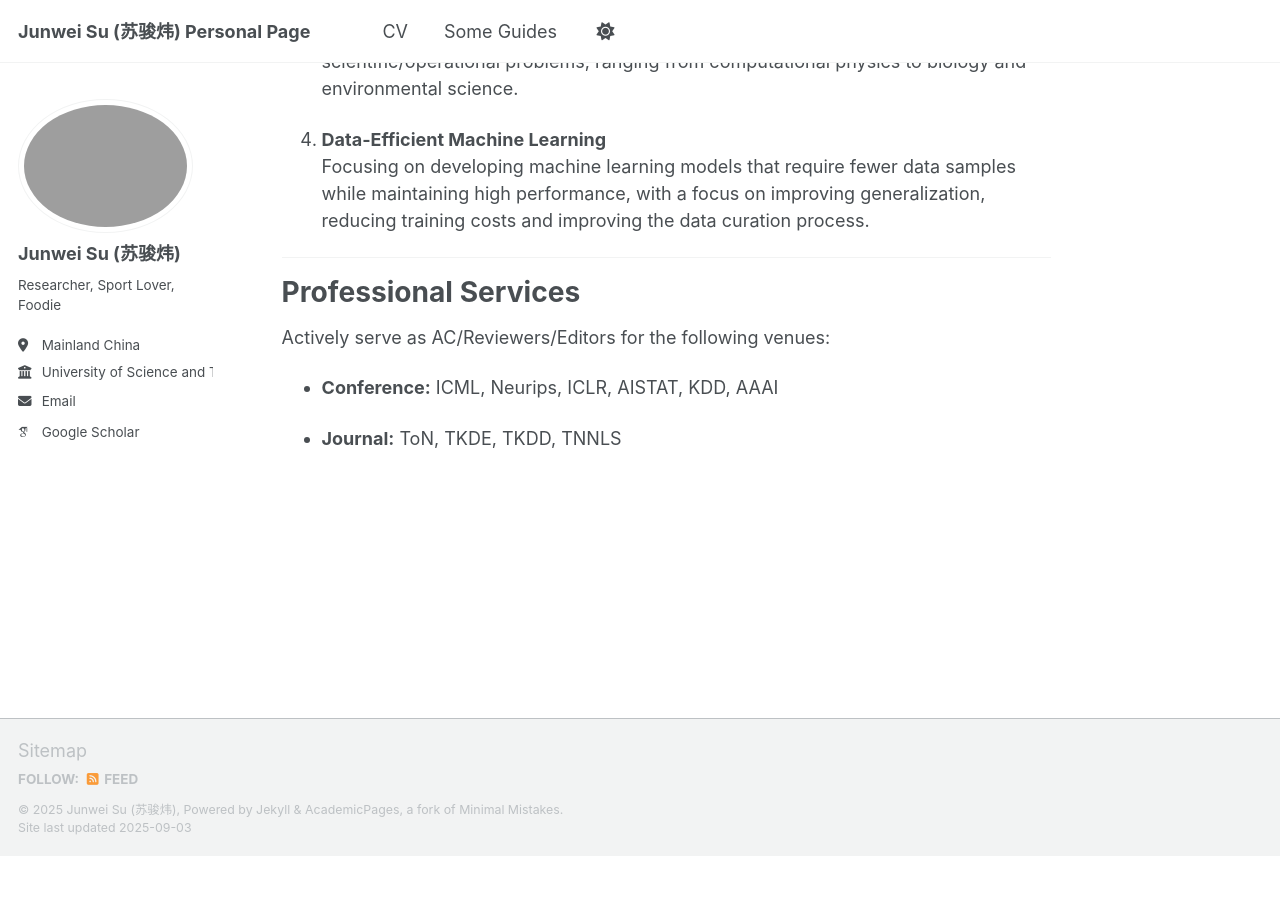
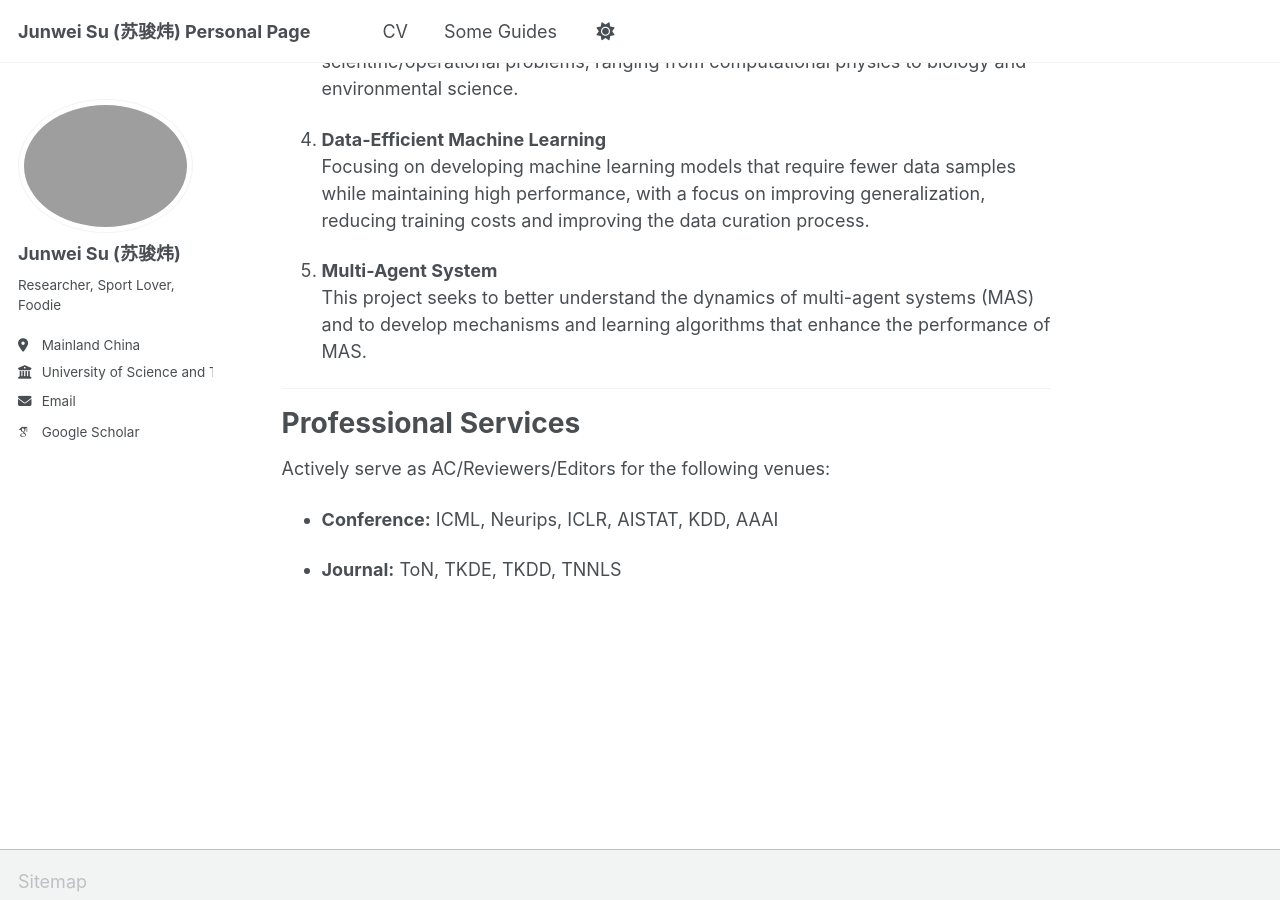
Before and after one commit to jwsu825/jwsu825.github.io, a Jekyll site: the page built from _pages/about.md, in a window 1280 px wide and 900 px high, scrolled down 1594 px. Built offline with Jekyll 4.4.1, drawn with Linux system fonts in a browser that asks for light colours; some web fonts are replaced; a script that is not in the unit is left out; before the commit the page ends 2450 px from its top, so only the background shows below that.

Commit message:
pushing update

```diff
--- a/_pages/about.md
+++ b/_pages/about.md
@@ -49,6 +49,9 @@ Working Projects
 
 4. **Data-Efficient Machine Learning**
    Focusing on developing machine learning models that require fewer data samples while maintaining high performance, with a focus on improving generalization, reducing training costs and improving the data curation process.
+
+5. **Multi-Agent System**
+   This project seeks to better understand the dynamics of multi-agent systems (MAS) and to develop mechanisms and learning algorithms that enhance the performance of MAS.
 
 ------
 
```
